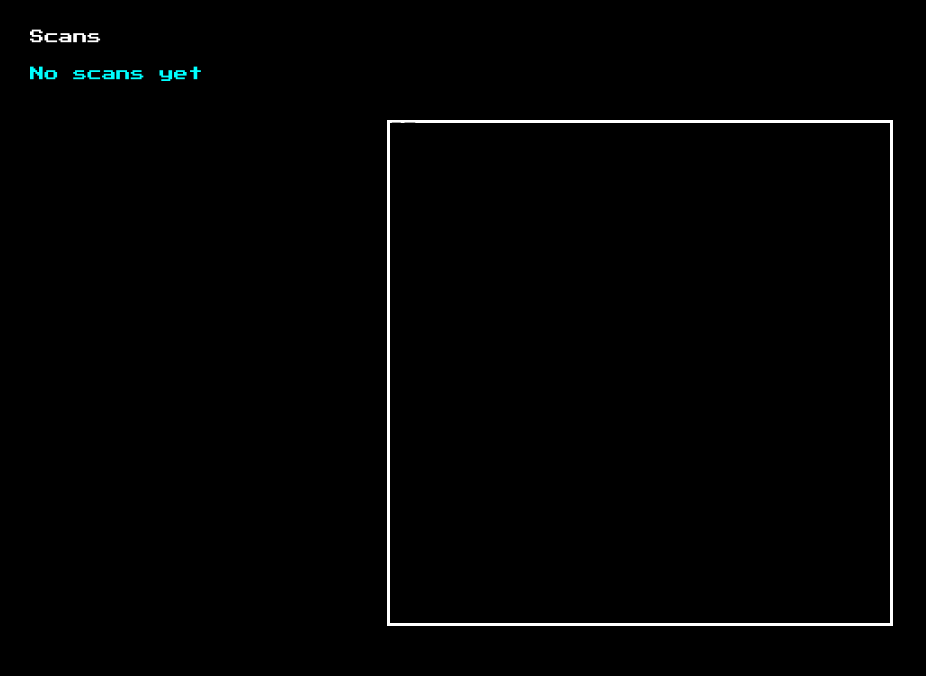
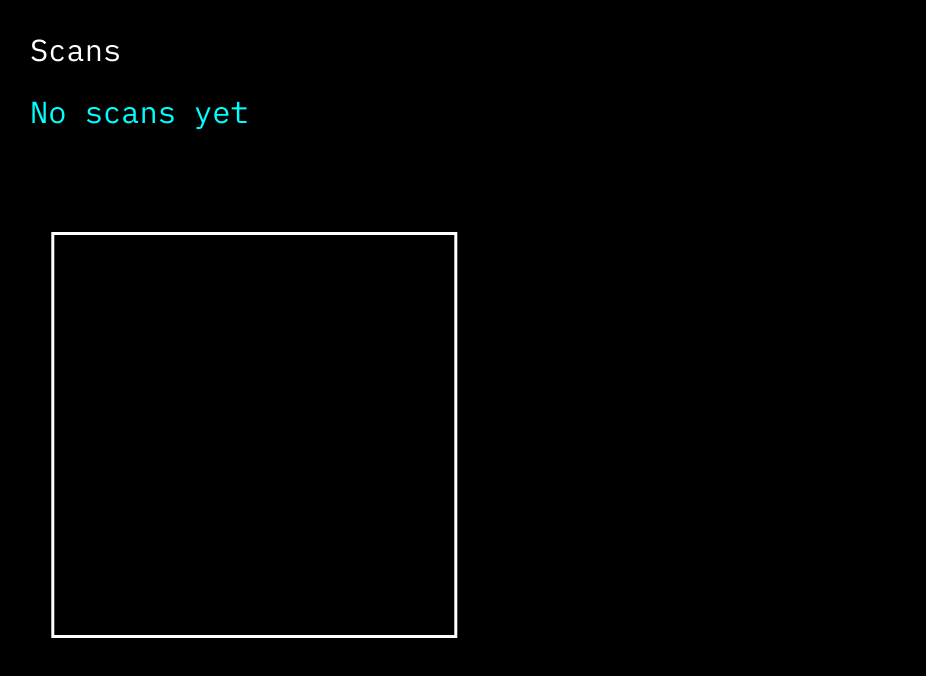
Before and after one commit to cybernetics-library/cyberlib-scanner, a plain HTML site: page index.html in a window 1280 px wide. Shown: the whole page, without its empty margins (0-926 px from the left). Drawn offline with nearby package versions, Linux system fonts and the light colour scheme.

Commit message:
style match index app

```diff
--- a/index.html
+++ b/index.html
@@ -3,7 +3,7 @@
     <title>Cybernetics Library</title>
     <link rel="icon" type="image/gif" href="favicon.ico">
     <link rel="stylesheet" href="style.css">
-    <link href="https://fonts.googleapis.com/css?family=Press+Start+2P&display=swap" rel="stylesheet">
+    <link href="https://fonts.googleapis.com/css?family=IBM+Plex+Mono:400,400i|IBM+Plex+Sans+Condensed:400,400i|IBM+Plex+Sans:100,100i,400,400i,700,700i|IBM+Plex+Serif:400,400i&display=swap" rel="stylesheet">
     <script type="text/javascript" src="https://cdnjs.cloudflare.com/ajax/libs/webrtc-adapter/3.3.3/adapter.min.js"></script>
     <script type="text/javascript" src="https://cdnjs.cloudflare.com/ajax/libs/vue/2.1.10/vue.min.js"></script>
     <script type="text/javascript" src="https://rawgit.com/schmich/instascan-builds/master/instascan.min.js"></script>
--- a/style.css
+++ b/style.css
@@ -1,12 +1,15 @@
 body, html {
   padding: 0;
   margin: 0;
-  font-family: 'Press Start 2P', cursive;
+  font-family: 'IBM Plex Mono', monospace;
+  xfont-family: 'IBM Plex Sans Condensed', sans-serif;
+  xfont-family: 'IBM Plex Sans', sans-serif;
+  xfont-family: 'IBM Plex Serif', serif;
   height: 100%;
 }
 body {
   background: black;
-  font-size: 0.9rem;
+  font-size: 1.9rem;
 }
 #app {
   display: flex;
@@ -28,7 +31,7 @@ body {
   color: white;
 }
 .sidebar h2 {
-  font-size: 0.9rem;
+  font-size: 1.9rem;
   font-weight: normal;
   padding: 10px;
   margin: 0;
@@ -64,14 +67,14 @@ body {
   width:100%;
 }
 .crosshair {
-  width: 500px;
-  height: 500px;
+  width: 400px;
+  height: 400px;
   margin: 0;
   position: fixed;
-  top: 15%;
+  top: 29%;
   left: 50%;
-  -ms-transform: translateX(-50%);
-  transform: translateX(-50%);
+  -ms-transform: translateX(-145%);
+  transform: translateX(-145%);
   border: solid 3px white;
 }
 video {
```
